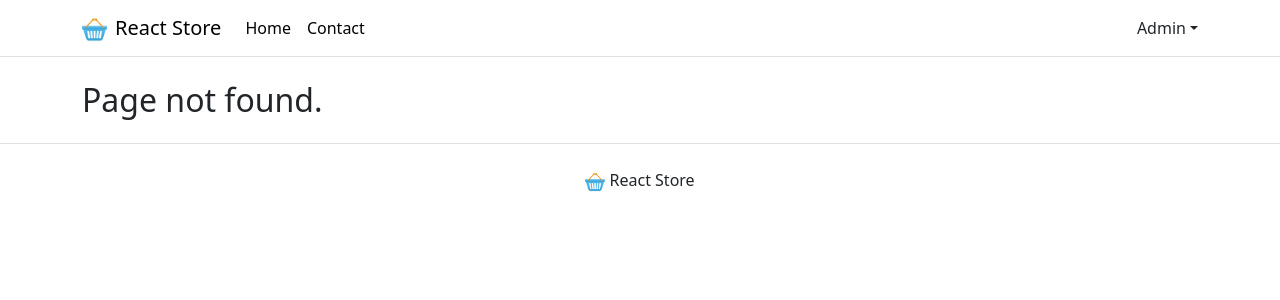
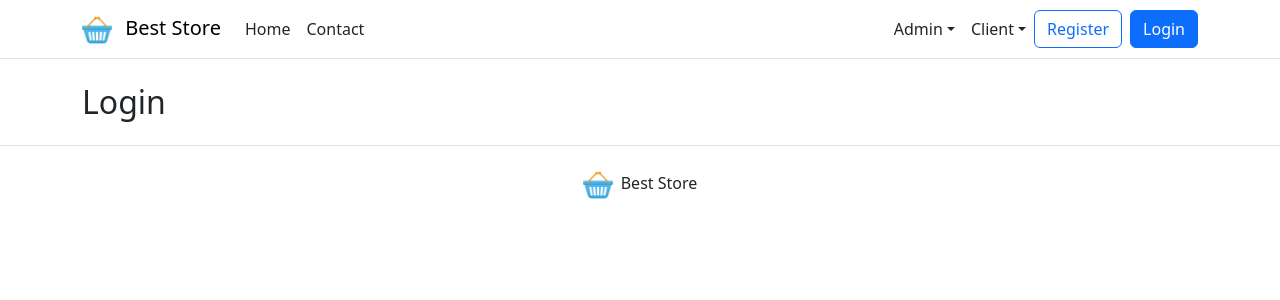
Before and after one commit to gus-pi/react-shop, a React (Vite) app: page /auth/login in a window 1280 px wide. Before the commit this address had no page. Shown: the top 300 px of the page. Built offline with nearby package versions, Linux system fonts and the light colour scheme.

Commit message:
add login and register components

```diff
--- a/src/App.tsx
+++ b/src/App.tsx
@@ -8,6 +8,8 @@ import ProductList from './pages/admin/products/ProductList';
 import CreateProduct from './pages/admin/products/CreateProduct';
 import EditProduct from './pages/admin/products/EditProduct';
 import ProductDetails from './pages/ProductDetails';
+import Register from './pages/auth/Register';
+import Login from './pages/auth/Login';
 
 function App() {
   return (
@@ -16,10 +18,15 @@ function App() {
       <Routes>
         <Route path="/" element={<Home />} />
         <Route path="/contact" element={<Contact />} />
+        <Route path="/products/:id" element={<ProductDetails />} />
+
+        <Route path="/auth/register" element={<Register />} />
+        <Route path="/auth/login" element={<Login />} />
+
         <Route path="/admin/products" element={<ProductList />} />
         <Route path="/admin/products/create" element={<CreateProduct />} />
         <Route path="/admin/products/edit/:id" element={<EditProduct />} />
-        <Route path="/products/:id" element={<ProductDetails />} />
+
         <Route path="/*" element={<NotFound />} />
       </Routes>
       <Footer />
--- a/src/components/layout.tsx
+++ b/src/components/layout.tsx
@@ -1,77 +1,142 @@
-import Container from 'react-bootstrap/Container';
-import Nav from 'react-bootstrap/Nav';
-import Navbar from 'react-bootstrap/Navbar';
-import NavDropdown from 'react-bootstrap/NavDropdown';
 import { Link } from 'react-router-dom';
 
 export function NavBar() {
   return (
-    <Navbar expand="lg" className="bg-white border-bottom box-shadow">
-      <Container>
-        <Navbar.Brand>
-          <Link to="/" style={{ textDecoration: 'none', color: 'black' }}>
-            <img src="/icon.png" alt="icon" width="25" className="me-2" />
+    <nav className="navbar navbar-expand-lg bg-white border-bottom box-shadow">
+      <div className="container">
+        <Link className="navbar-brand" to="/">
+          <img src="/icon.png" alt="..." width="30" className="me-2" /> Best
+          Store
         </Link>
-          React Store
-        </Navbar.Brand>
-        <Navbar.Toggle aria-controls="navbarScroll" />
-        <Navbar.Collapse id="navbarScroll">
-          <Nav
-            className="me-auto my-2 my-lg-0"
-            style={{ maxHeight: '100px' }}
-            navbarScroll
+        <button
+          className="navbar-toggler"
+          type="button"
+          data-bs-toggle="collapse"
+          data-bs-target="#navbarSupportedContent"
+          aria-controls="navbarSupportedContent"
+          aria-expanded="false"
+          aria-label="Toggle navigation"
         >
-            <Nav.Link className="text-dark">
-              <Link to="/" style={{ textDecoration: 'none', color: 'black' }}>
+          <span className="navbar-toggler-icon"></span>
+        </button>
+        <div className="collapse navbar-collapse" id="navbarSupportedContent">
+          <ul className="navbar-nav me-auto mb-2 mb-lg-0">
+            <li className="nav-item">
+              <Link className="nav-link text-dark" aria-current="page" to="/">
                 Home
               </Link>
-            </Nav.Link>
-            <Nav.Link href="#action2" className="text-dark">
-              <Link
-                to="/contact"
-                style={{ textDecoration: 'none', color: 'black' }}
-              >
+            </li>
+            <li className="nav-item">
+              <Link className="nav-link text-dark" to="/contact">
                 Contact
               </Link>
-            </Nav.Link>
-          </Nav>
-        </Navbar.Collapse>
-        <NavDropdown title="Admin" id="navbarScrollingDropdown">
-          <NavDropdown.Item>
-            <Link
-              to="/admin/products"
-              style={{ textDecoration: 'none', color: 'black' }}
+            </li>
+          </ul>
+          {
+            <ul className="navbar-nav">
+              <li className="nav-item dropdown">
+                <a
+                  className="nav-link dropdown-toggle text-dark"
+                  href="#"
+                  role="button"
+                  data-bs-toggle="dropdown"
+                  aria-expanded="false"
                 >
+                  Admin
+                </a>
+                <ul className="dropdown-menu">
+                  <li>
+                    <Link className="dropdown-item" to="/admin/products">
                       Products
                     </Link>
-          </NavDropdown.Item>
-          <NavDropdown.Item>
-            <Link
-              to="/profile"
-              style={{ textDecoration: 'none', color: 'black' }}
-            >
+                  </li>
+                  <li>
+                    <Link className="dropdown-item" to="/admin/users">
+                      Users
+                    </Link>
+                  </li>
+                  <li>
+                    <Link className="dropdown-item" to="/profile">
                       Profile
                     </Link>
-          </NavDropdown.Item>
-          <NavDropdown.Divider />
-          <NavDropdown.Item>
-            <Link
-              to="/logout"
-              style={{ textDecoration: 'none', color: 'black' }}
-            >
+                  </li>
+                  <li>
+                    <hr className="dropdown-divider" />
+                  </li>
+                  <li>
+                    <Link className="dropdown-item" to="/">
                       Logout
                     </Link>
-          </NavDropdown.Item>
-        </NavDropdown>
-      </Container>
-    </Navbar>
+                  </li>
+                </ul>
+              </li>
+            </ul>
+          }
+
+          {
+            <ul className="navbar-nav">
+              <li className="nav-item dropdown">
+                <a
+                  className="nav-link dropdown-toggle text-dark"
+                  href="#"
+                  role="button"
+                  data-bs-toggle="dropdown"
+                  aria-expanded="false"
+                >
+                  Client
+                </a>
+                <ul className="dropdown-menu">
+                  <li>
+                    <Link className="dropdown-item" to="/profile">
+                      Profile
+                    </Link>
+                  </li>
+                  <li>
+                    <hr className="dropdown-divider" />
+                  </li>
+                  <li>
+                    <Link className="dropdown-item" to="/">
+                      Logout
+                    </Link>
+                  </li>
+                </ul>
+              </li>
+            </ul>
+          }
+
+          {
+            <ul className="navbar-nav">
+              <li className="nav-item">
+                <Link
+                  className="btn btn-outline-primary me-2"
+                  to="/auth/register"
+                  role="button"
+                >
+                  Register
+                </Link>
+              </li>
+              <li className="nav-item">
+                <Link
+                  className="btn btn-primary"
+                  to="/auth/login"
+                  role="button"
+                >
+                  Login
+                </Link>
+              </li>
+            </ul>
+          }
+        </div>
+      </div>
+    </nav>
   );
 }
 
 export function Footer() {
   return (
-    <div className="text-center p-4 border-top ">
-      <img src="/icon.png" alt="icon" width={20} /> React Store
+    <div className="text-center p-4 border-top">
+      <img src="/icon.png" alt="..." width="30" className="me-2" />
+      Best Store
     </div>
   );
 }
--- /dev/null
+++ b/src/pages/auth/Login.tsx
@@ -0,0 +1,9 @@
+function Login() {
+  return (
+    <div className="container my-4">
+      <h2>Login</h2>
+    </div>
+  );
+}
+
+export default Login;
--- /dev/null
+++ b/src/pages/auth/Register.tsx
@@ -0,0 +1,9 @@
+function Register() {
+  return (
+    <div className="container my-4">
+      <h2>Register</h2>
+    </div>
+  );
+}
+
+export default Register;
```
Lines whose indentation alone changed are shown as unchanged.
